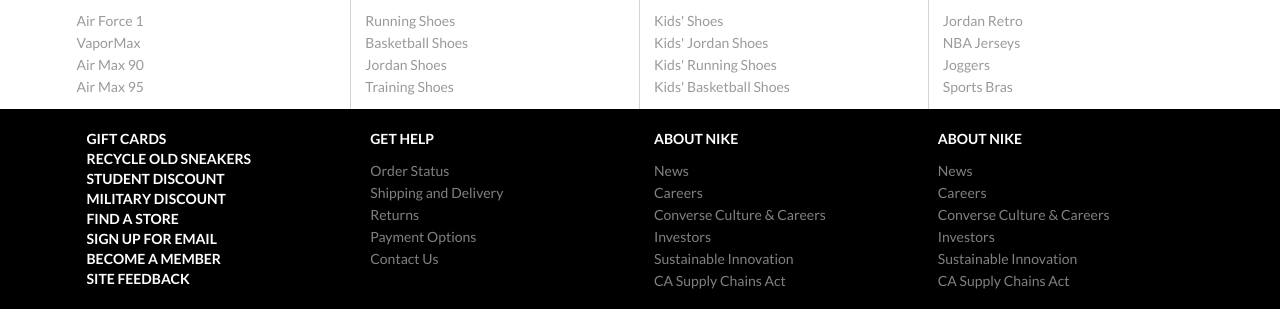
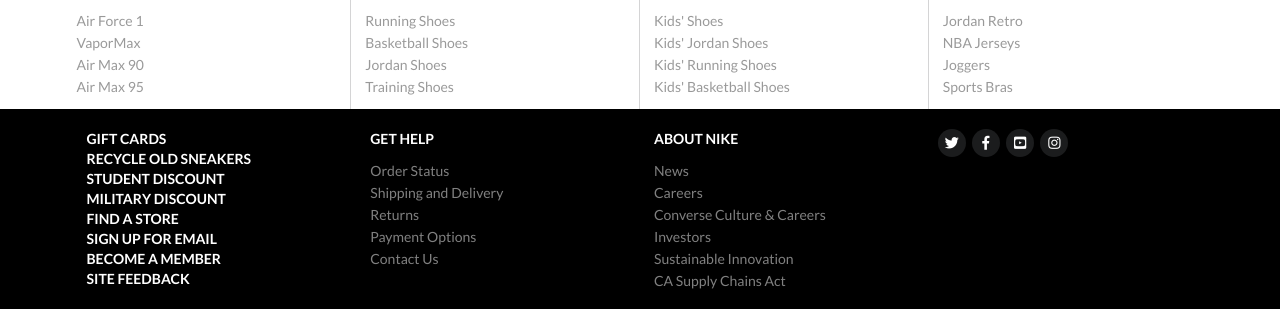
Before and after one commit to leahmeiv/nike, a plain HTML site: page index.html in a window 1280 px wide. Shown: the part 4044-4357 px from the top of the page. Drawn offline with nearby package versions, Linux system fonts and the light colour scheme.

```diff
--- a/index.html
+++ b/index.html
@@ -271,17 +271,11 @@
 
 
     <div class="column" style="color:white">
-      <b>ABOUT NIKE</b>
-      <div class="ui link list">
-        <a class="item" style="color: gray">News</a>
-        <a class="item" style="color: gray">Careers</a>
-        <a class="item" style="color: gray">Converse Culture & Careers</a>
-        <a class="item" style="color: gray">Investors</a>
-        <a class="item" style="color: gray">Sustainable Innovation</a>
-        <a class="item" style="color: gray">CA Supply Chains Act</a>
-      </div>
+      <i class="twitter circular inverted  icon"></i>
+      <i class="facebook f circular inverted  icon"></i>
+      <i class="youtube square circular inverted  icon"></i>
+      <i class="instagram circular inverted  icon"></i>
     </div>
-
 
   </div>
 </div>
```
